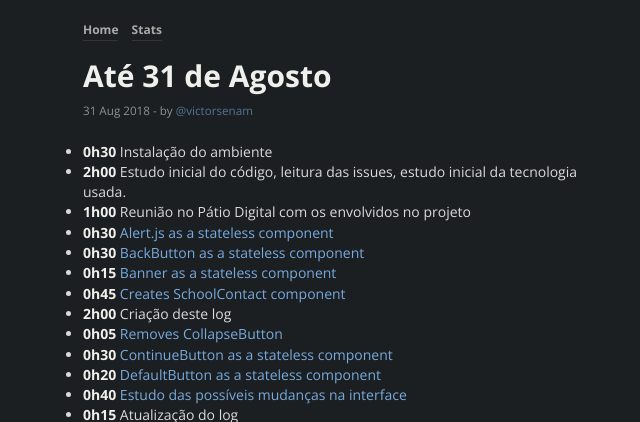
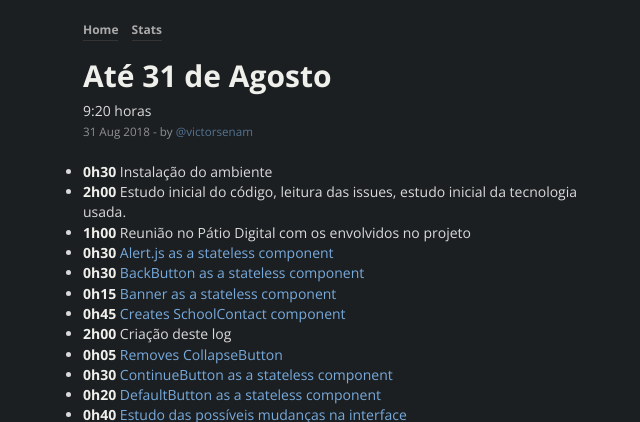
Before and after one commit to victorsenam/blog-mac0213, a Jekyll site: the page built from _posts/2018-08-31-post.md, in a window 1280 px wide, cut to the strip 0-422 px from the top of the page. Shown: the whole strip, without its empty margins (297-937 px from the left). Built offline with Jekyll 4.4.1, drawn with Linux system fonts in a browser that asks for light colours; comment, search, counter and statistics services are not loaded.

Commit message:
Melhorias na interface

```diff
--- a/_assets/style.scss
+++ b/_assets/style.scss
@@ -76,9 +76,9 @@
     &:hover .post-title { color: #8cf; text-shadow: 0 0 4px rgba(255, 255, 255, .5); }
     .meta {
       display: block;
-      font-size: 11px;
+      font-size: 14px;
       text-transform: uppercase;
-      color: #434343;
+      color: #dADADB;
       font-weight: 700;
       line-height: 1.3em;
     }
--- a/_config.yml
+++ b/_config.yml
@@ -1,13 +1,13 @@
 url:              http://victorsenam.github.io/blog-mac0213/
 title:            Logs de trabalho em MAC0213
 baseurl:          '/blog-mac0213/'
-plugins:		  [jekyll-paginate]
+plugins:          [jekyll-paginate]
 permalink:        pretty
-highlighter:	  rouge
+highlighter:      rouge
 rdiscount:
   extensions:     [smart]
 timezone:         Brazil/Sao_Paulo
-paginate: 5
+paginate:         5
 links:
   - name:         Stats
     url:          /stats
--- a/_layouts/post.html
+++ b/_layouts/post.html
@@ -15,6 +15,9 @@
               <header>
 
                 <h2 class="post-title">{{ page.title }}</h2>
+                {% if page.minutes %}
+          				{{ page.minutes | divided_by: 60 | floor }}:{{ page.minutes | modulo: 60 | divided_by: 10 | floor }}{{ page.minutes | modulo: 60 | modulo: 10 }} horas<br />
+                {% endif %}
                 {% if page.date %}
                   <small class="datetime muted">
                     {{ page.date | date_to_string }} -
--- a/assets/global.css
+++ b/assets/global.css
@@ -5,7 +5,7 @@
   height: 100%; }
 
 body {
-  background: white;
+  background: #fff;
   color: #444;
   font-family: sans-serif;
   font-weight: 400;
@@ -61,13 +61,13 @@
   opacity: .6; }
 
 .colour-1 {
-  color: #cc9944; }
+  color: #c94; }
 
 .colour-2 {
   color: #925; }
 
 .colour-3 {
-  color: #448844; }
+  color: #484; }
 
 .text-big {
   font-size: 24px;
@@ -117,3 +117,5 @@
   font-size: 13px;
   padding: 3px 5px;
   border-radius: 3px; }
+
+/*# sourceMappingURL=global.css.map */
--- a/assets/style.css
+++ b/assets/style.css
@@ -95,9 +95,9 @@
     text-shadow: 0 0 4px rgba(255, 255, 255, 0.5); }
   .posts .post-link .meta {
     display: block;
-    font-size: 11px;
+    font-size: 14px;
     text-transform: uppercase;
-    color: #434343;
+    color: #dADADB;
     font-weight: 700;
     line-height: 1.3em; }
 
@@ -195,3 +195,5 @@
 
 .contribution {
   margin: 0 -100px; }
+
+/*# sourceMappingURL=style.css.map */
```
Also changed, not shown: _posts/2018-09-07-post.md (+1 -1 lines), 1 other file.
